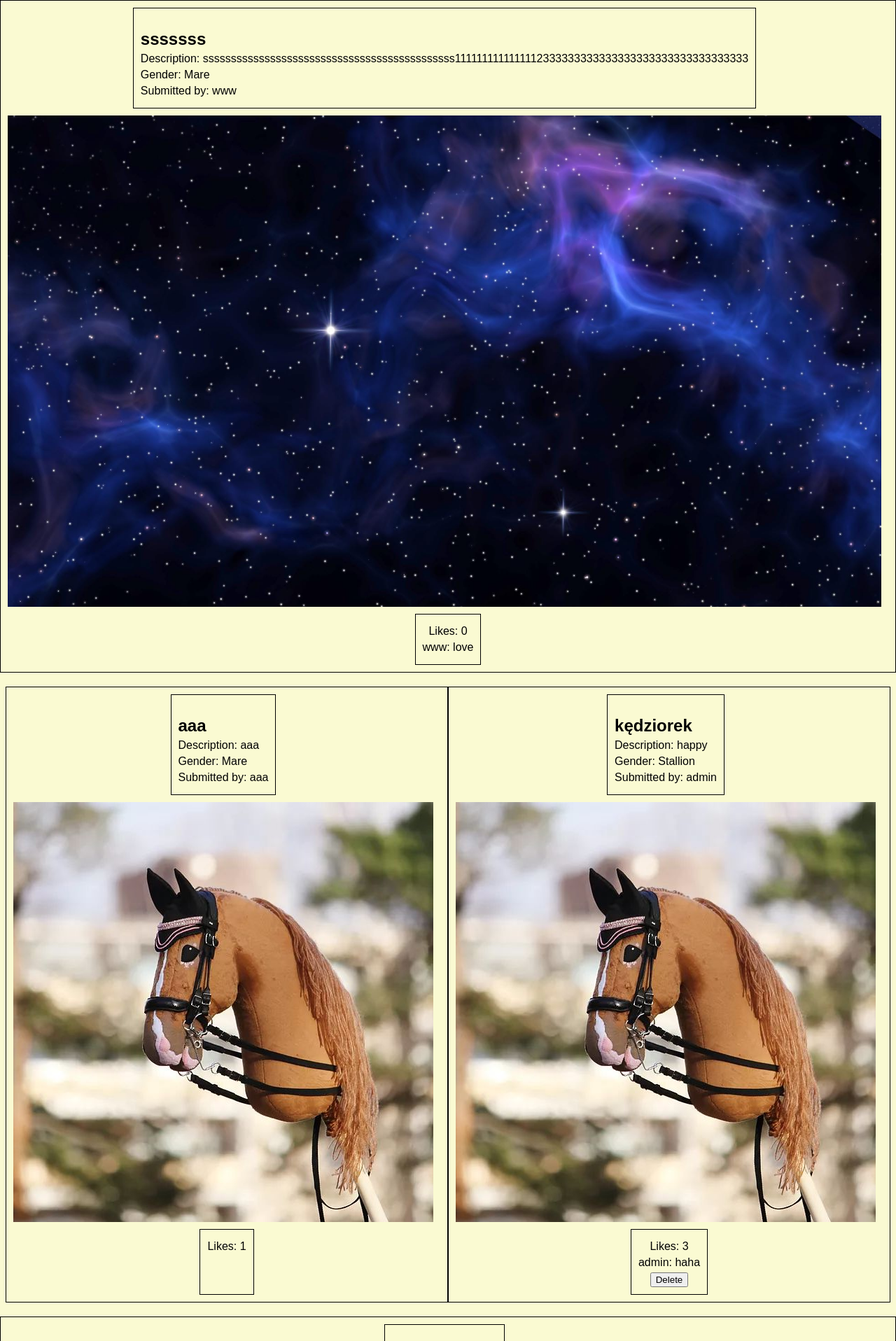
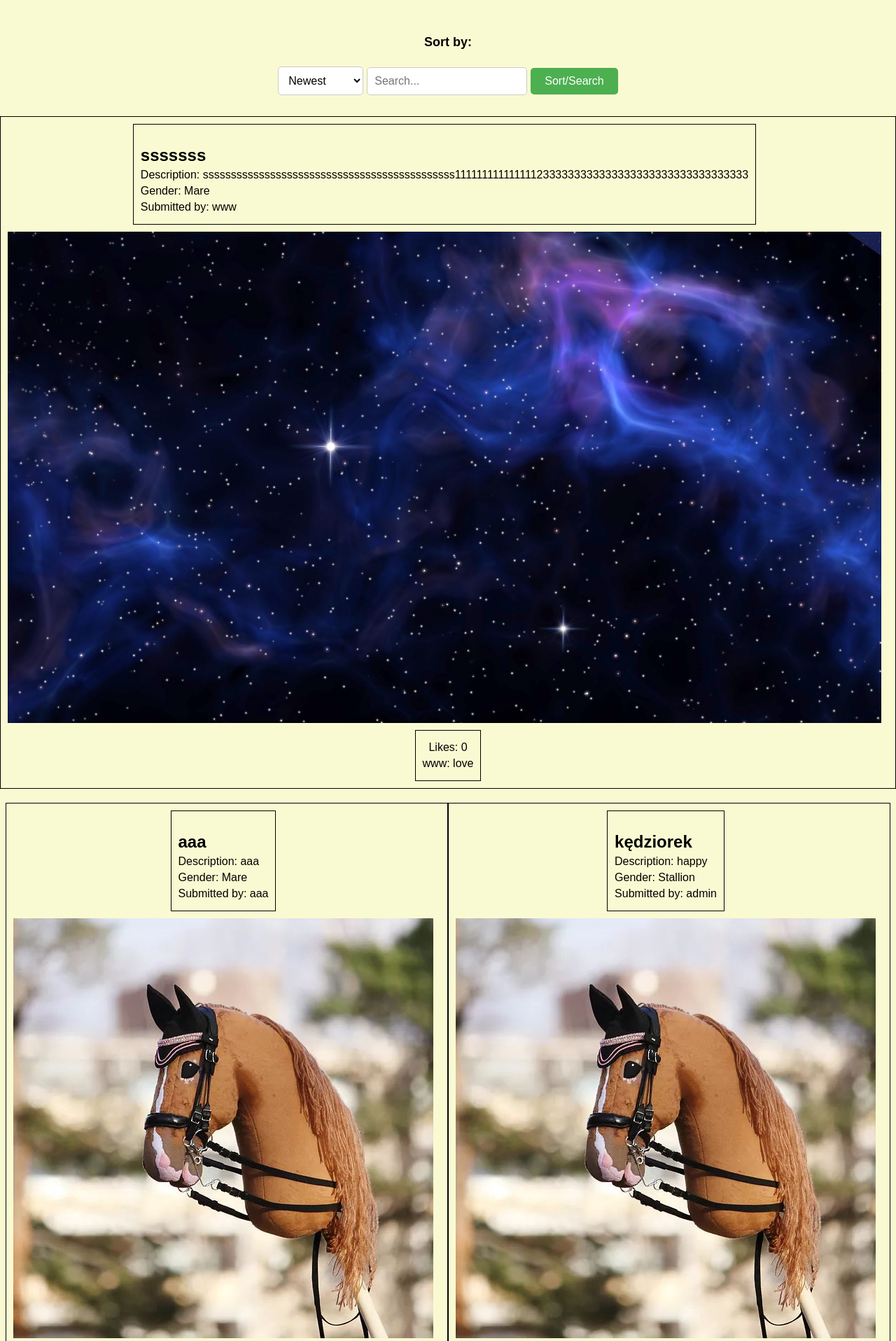
Before and after one commit to Venomkajo/hobby-gallery, a Flask app: page /gallery in a window 1280 px wide. Shown: the part 58-1974 px from the top of the page at 70% size. Run offline with Flask 3, Linux system fonts and the light colour scheme; some libraries are stand-ins or nearby versions.

Commit message:
added sort, search, visual fixes

```diff
--- a/web/app.py
+++ b/web/app.py
@@ -8,41 +8,74 @@ from werkzeug.security import generate_password_hash, check_password_hash
 from helpers import check_image, get_image_rating
 app = Flask(__name__)
 
-#connect to database
+# connect to database
 db = SQL("sqlite:///gallery.db")
 db.execute("CREATE TABLE IF NOT EXISTS users (id INTEGER PRIMARY KEY, username TEXT, password TEXT)")
 db.execute("CREATE TABLE IF NOT EXISTS images (image_id INTEGER PRIMARY KEY, user_id INTEGER, image TEXT, title TEXT, description TEXT, gender TEXT, upvotes INTEGER DEFAULT 0, FOREIGN KEY (user_id) REFERENCES users(id))")
 db.execute("CREATE TABLE IF NOT EXISTS reviews (review_id INTEGER PRIMARY KEY, image_id INTEGER, user_id INTEGER, comment TEXT, FOREIGN KEY (image_id) REFERENCES images(image_id) ON DELETE CASCADE, FOREIGN KEY (user_id) REFERENCES users(id))")
 db.execute("CREATE TABLE IF NOT EXISTS upvotes (user_id INTEGER, image_id INTEGER, FOREIGN KEY (user_id) REFERENCES users(id), FOREIGN KEY (image_id) REFERENCES images(image_id) ON DELETE CASCADE)")
 
-#make cookies
+# make cookies
 app.config["SESSION_PERMANENT"] = True
 app.config["SESSION_TYPE"] = "filesystem"
 Session(app)
 
-#Set upload folder
+# set upload folder
 app.config['UPLOAD_FOLDER'] = 'static'
 os.makedirs(app.config['UPLOAD_FOLDER'], exist_ok=True)
 
 logged_in = False
 
-#main page
+# main page
 @app.route('/')
 def index():
     return render_template('index.html')
 
-#gallery page
-@app.route('/gallery')
+# gallery page
+@app.route('/gallery', methods=["GET", "POST"])
 def gallery():
-    files = db.execute("SELECT * FROM images JOIN users ON users.id = images.user_id ORDER BY images.image_id DESC")
+    sort = 'newest'
+    search = ''
+
+    if request.method == "POST":
+
+        if request.form['sort']:
+            sort = request.form['sort']
+        if request.form['search']:
+            search = request.form['search']
+
     if session.get("user_id"):
         user_id = session['user_id']
     else:
         user_id = 0
 
+    if sort == 'newest':
+        files = db.execute("SELECT * FROM images JOIN users ON users.id = images.user_id ORDER BY images.image_id DESC")
+    elif sort == 'oldest':
+        files = db.execute("SELECT * FROM images JOIN users ON users.id = images.user_id ORDER BY images.image_id ASC")
+    elif sort == 'upvoted':
+        files = db.execute("SELECT * FROM images JOIN users ON users.id = images.user_id ORDER BY images.upvotes DESC")
+    elif sort == 'random':
+        files = db.execute("SELECT * FROM images JOIN users ON users.id = images.user_id ORDER BY RANDOM()")
+    else:
+        return "sorting error"
+
+    if search:
+        formatted_search = '%{}%'.format(search)
+        files = db.execute("SELECT * FROM images JOIN users ON users.id = images.user_id WHERE title LIKE ? ORDER BY images.image_id DESC", formatted_search)
+
     return render_template('gallery.html', files=files, image_exist=image_exist, get_image_rating=get_image_rating, vote_check=vote_check, user_id=user_id, get_comment=get_comment)
 
-#handle uploading file
+@app.route('/search')
+def search():
+
+    files = db.execute("SELECT * FROM images JOIN users ON users.id = images.user_id ORDER BY images.image_id DESC")
+    for file in files:
+        file = file['title']
+
+    return render_template('search.html', files=files)
+
+# handle uploading file
 @app.route('/upload', methods=["GET", "POST"])
 def upload():
 
@@ -66,15 +99,15 @@ def upload():
         description = request.form['description']
         gender = request.form['gender']
 
-        #generate a filename
+        # generate a filename
         unique_filename = str(uuid.uuid4()) + os.path.splitext(image.filename)[1]
-        #go to top of file
+        # go to top of file
         image.stream.seek(0)
 
         if not (name and description and gender):
             return 'please fill out all fields'
 
-        #save file in /static/
+        # save file in /static/
         file_path = os.path.join(app.config['UPLOAD_FOLDER'], unique_filename)
         image.save(file_path)
 
@@ -84,7 +117,7 @@ def upload():
 
     return render_template('upload.html')
 
-#login
+# login
 @app.route('/login', methods=["GET", "POST"])
 def login():
 
@@ -100,12 +133,12 @@ def login():
         elif not password:
             return 'Please enter a password'
 
-        #generate secure password
+        # generate secure password
         hashed_password = generate_password_hash(password)
 
         rows = db.execute("SELECT * FROM users WHERE username = ?", username)
 
-        #check if password is correct and user exists
+        # check if password is correct and user exists
         if not rows or not check_password_hash(rows[0]["password"], password):
                 return "invalid username and/or password"
 
@@ -114,20 +147,20 @@ def login():
 
     return render_template('login.html')
 
-#handle register
+# handle register
 @app.route('/register', methods=["GET", "POST"])
 def register():
     if request.method =="POST":
 
-        #clear cookies
+        # clear cookies
         session.clear()
 
-        #get form
+        # get form
         username = request.form['username']
         password = request.form['password']
         confirm = request.form['confirm']
 
-        #check if empty
+        # check if empty
         if not username:
             return 'Please enter a username'
         elif not password:
@@ -149,18 +182,18 @@ def register():
 
     return render_template('register.html')
 
-#clear cookies
+# clear cookies
 @app.route('/logout')
 def logout():
     session.clear()
     return redirect('/')
 
-#contact page
+# contact page
 @app.route('/contact')
 def contact():
     return render_template('contact.html')
 
-#upvote a post
+# upvote a post
 @app.route('/upvote', methods=['POST'])
 def upvote():
     if request.method == 'POST':
@@ -187,14 +220,14 @@ def upvote():
         except Exception as e:
             return jsonify({'error': str(e)}), 500
 
-#add comment to image
+# add comment to image
 @app.route("/comment", methods=["POST"])
 def add_comment():
-    #get form
+    # get form
     comment = request.form['comment']
     image_id = request.form['comment_id']
 
-    #check if empty
+    # check if empty
     if not comment:
         return 'empty comment'
     if not image_id:
@@ -202,24 +235,27 @@ def add_comment():
     if not session['user_id']:
         return 'please login'
 
-    #insert into reviews table
+    # insert into reviews table
     db.execute("INSERT INTO reviews (image_id, user_id, comment) VALUES (?, ?, ?)", image_id, session['user_id'], comment)
 
     return redirect('/gallery')
 
-#delete image, only for admins
+# delete image, only for admins
 @app.route("/delete", methods=["POST"])
 def delete_image():
     del_id = request.form['delete_id']
-    db.execute("DELETE FROM images WHERE image_id = ?", del_id)
+    if db.execute("SELECT * FROM images WHERE image_id = ?", del_id):
+        db.execute("DELETE FROM images WHERE image_id = ?", del_id)
+    else:
+        return "image already deleted"
     return redirect("/")
 
 
-#check if image exists
+# check if image exists
 def image_exist(image):
     return os.path.exists(os.path.join(app.config['UPLOAD_FOLDER'], image))
 
-#check if user already upvoted an image
+# check if user already upvoted an image
 def vote_check(id):
     user_id = session["user_id"]
     query = db.execute("SELECT * FROM upvotes WHERE user_id = ? AND image_id = ?", user_id, id)
@@ -228,7 +264,7 @@ def vote_check(id):
     else:
         return True
 
-#get comments from reviews table for image
+# get comments from reviews table for image
 def get_comment(id):
     query = db.execute("SELECT * FROM reviews WHERE image_id = ?", id)
     if query:
@@ -241,7 +277,7 @@ def get_comment(id):
     else:
         return False
 
-# Define a context processor to inject variables into all templates
+# define a context processor to inject variables into all templates
 @app.context_processor
 def inject_layout():
     if 'user_id' in session:
@@ -251,6 +287,6 @@ def inject_layout():
     return dict(logged_in=logged_in)
 
 
-#run app as debug
+# run app as debug
 if __name__ == "__main__":
     app.run(debug=True)
--- a/web/static/styles.css
+++ b/web/static/styles.css
@@ -110,11 +110,6 @@ img
     font-size: larger;
 }
 
-#gender
-{
-    margin: auto;
-}
-
 .gallery
 {
     display: flex;
@@ -171,3 +166,43 @@ img
     border: 1px solid black;
     text-align: center;
 }
+
+button
+{
+    display: inline-block;
+    padding: 10px 20px;
+    font-size: 16px;
+    cursor: pointer;
+    text-align: center;
+    text-decoration: none;
+    outline: none;
+    border: none;
+    border-radius: 5px;
+    background-color: #4CAF50;
+    color: white;
+    transition: background-color 0.3s;
+    margin: auto;
+}
+
+select
+{
+    padding: 10px;
+    font-size: 16px;
+    cursor: pointer;
+    outline: none;
+    border: 1px solid #ccc;
+    border-radius: 5px;
+    background-color: #fff;
+    margin: auto;
+}
+
+input
+{
+    padding: 10px;
+    font-size: 16px;
+    outline: none;
+    border: 1px solid #ccc;
+    border-radius: 5px;
+    background-color: #fff;
+    margin: auto;
+  }
--- a/web/templates/gallery.html
+++ b/web/templates/gallery.html
@@ -3,6 +3,17 @@
 {% block title %}Gallery - Hobby Horse Gallery{% endblock %}
 
 {% block main %}
+    <form action="/gallery" method="post" class="center" style="margin-bottom: 30px;">
+        <h4>Sort by:</h4>
+        <select name="sort">
+            <option value="newest">Newest</option>
+            <option value="oldest">Oldest</option>
+            <option value="upvoted">Most Votes</option>
+            <option value="random">Random</option>
+        </select>
+        <input name="search" autocomplete="off" placeholder="Search...">
+        <button type="submit">Sort/Search</button>
+    </form>
     <div class="gallery">
         {% for file in files %}
         {% if file.image.endswith('.jpg') or file.image.endswith('.jpeg') or file.image.endswith('.png') %}
@@ -35,7 +46,7 @@
                             </div>
                         {% endfor %}
                     {% endif %}
-                    {% if file.username == 'admin' %}
+                    {% if user_id == 1 %}
                         <form action="/delete" method="post">
                             <input hidden value="{{ file.image_id }}" name="delete_id" >
                             <button type="submit">Delete</button>
--- a/web/templates/upload.html
+++ b/web/templates/upload.html
@@ -15,7 +15,7 @@
                 <input class="big-input" type="text" name="description" autocomplete="off" placeholder="Description">
             </div>
             <label>Gender</label>
-            <select name="gender">
+            <select name="gender" style="margin-top: 10px;">
                 <option value="" hidden selected>-</option>
                 <option value="Mare">Mare</option>
                 <option value="Stallion">Stallion</option>
```
Also changed, not shown: web/gallery.db, web/static/308afdfe-1336-4cb7-9044-753edf466543.jpg (added), web/static/73322a9b-607e-40f3-b3ee-68943a52d2d0.jpg (added), web/static/cce41db8-a0f9-47e2-b304-f387f2c5b64e.jpeg (added), web/static/e48d4775-9a67-4dec-b42c-23c95331b888.jpg (added), 3 other files.
